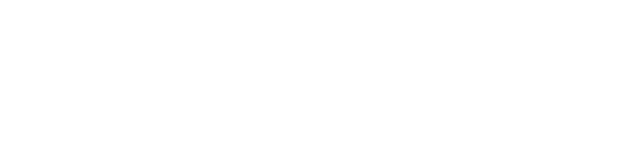
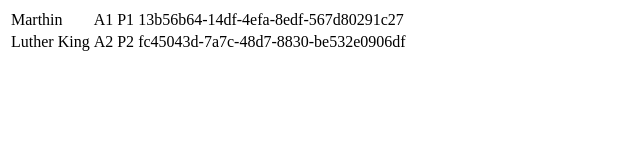
Before and after one commit to keen404/Library, a plain HTML site: page index.html in a window 1280 px wide. Shown: the whole page, without its empty margins (0-640 px from the left). Drawn offline with Linux system fonts and the light colour scheme.

Commit message:
Implement: display book data

```diff
--- a/index.html
+++ b/index.html
@@ -4,10 +4,10 @@
     <meta charset="UTF-8">
     <meta name="viewport" content="width=device-width, initial-scale=1.0">
     <link rel="stylesheet" href="./styles.css">
-    <script src="./script.js"></script>
+    <script src="./script.js" defer></script>
     <title>Document</title>
 </head>
 <body>
-
+    <table id="display-data"></table>
 </body>
 </html>
--- a/script.js
+++ b/script.js
@@ -1,4 +1,11 @@
 const library = [];
+
+const book1 = new book("Marthin", "A1", "P1","P2");
+const book2 = new book("Luther King", "A2", "P2","P2");
+
+addBookToLibrary(book1);
+addBookToLibrary(book2);
+displayBook();
 
 function book(title, author, pages, price) {
     this.title = title;
@@ -11,3 +18,19 @@
 function addBookToLibrary(book) {
     library.push(book);
 }
+
+function displayBook() {
+    const displayTable = document.getElementById("display-data");
+    library.forEach((book, index) => {
+        let row = displayTable.insertRow(index);
+        let cell1 = row.insertCell(0);
+        let cell2 = row.insertCell(1);
+        let cell3 = row.insertCell(2);
+        let cell4 = row.insertCell(3);
+
+        cell1.textContent = book.title;
+        cell2.textContent = book.author;
+        cell3.textContent = book.pages;
+        cell4.textContent = book.id;
+    });
+}
--- a/styles.css
+++ b/styles.css
@@ -0,0 +1,3 @@
+.display-data {
+    border: 5px solid red;
+}
```
